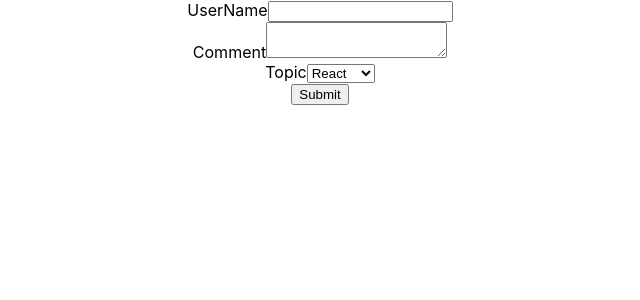
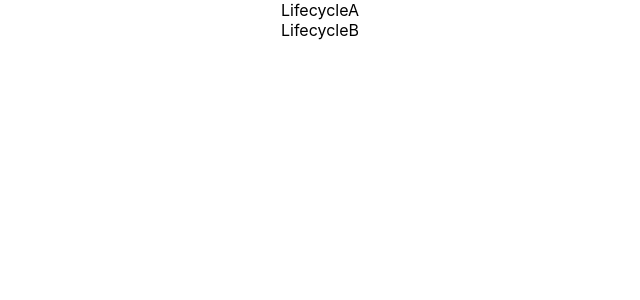
Before and after one commit to mukesh-mahato/Learn-React, a React (Create React App) app: page / in a window 1280 px wide. Shown: the top 300 px of the page, without its empty margins (320-960 px from the left). Built offline with nearby package versions, Linux system fonts and the light colour scheme.

Commit message:
Componrnt Mounting Lifecycle Methods

```diff
--- a/src/App.js
+++ b/src/App.js
@@ -15,12 +15,14 @@ import Inline from './Components/Inline';
 // import './Components/appStyles.css';
 import style from './Components/appStyles.module.css'
 import Form from './Components/Form';
+import MountingLifecycleA from './Components/MountingLifecycleA';
 
 
 function App() {
   return (
     <div className="App">
-      <Form />
+      <MountingLifecycleA />
+      {/* <Form /> */}
       {/* <h1 className='error'>Error</h1>
       <h1 className={style.sucess}>Sucess</h1> */}
       {/* <Inline /> */}
--- /dev/null
+++ b/src/Components/MountingLifecycleA.js
@@ -0,0 +1,35 @@
+import React, { Component } from 'react'
+import MountingLifecycleB from './MountingLifecycleB'
+
+class MountingLifecycleA extends Component {
+
+    constructor(props) {
+      super(props)
+
+      this.state = {
+         name:'Knoxartiste'
+      }
+      console.log('Lifecycle A Constructor')
+    }
+
+    static getDerivedStateFromProps(props, state) {
+        console.log('LifecycleA getDerivedStateFromProps')
+        return null
+    }
+
+    componentDidMount() {
+        console.log('LifecycleA componentDidMount')
+    }
+
+  render() {
+    console.log('LifecycleA render')
+    return (
+      <div>
+        <div>LifecycleA</div>
+      <MountingLifecycleB />
+      </div>
+    )
+  }
+}
+
+export default MountingLifecycleA
--- /dev/null
+++ b/src/Components/MountingLifecycleB.js
@@ -0,0 +1,33 @@
+import React, { Component } from 'react'
+
+class MountingLifecycleB extends Component {
+
+    constructor(props) {
+      super(props)
+
+      this.state = {
+         name:'Knoxartiste'
+      }
+      console.log('Lifecycle B Constructor')
+    }
+
+    static getDerivedStateFromProps(props, state) {
+        console.log('LifecycleB getDerivedStateFromProps')
+        return null
+    }
+
+    componentDidMount() {
+        console.log('LifecycleB componentDidMount')
+    }
+
+  render() {
+    console.log('LifecycleB render')
+    return (
+      <div>
+        LifecycleB
+      </div>
+    )
+  }
+}
+
+export default MountingLifecycleB
```
Also changed, not shown: src/Components/LifeCycleMethods.txt (added).
